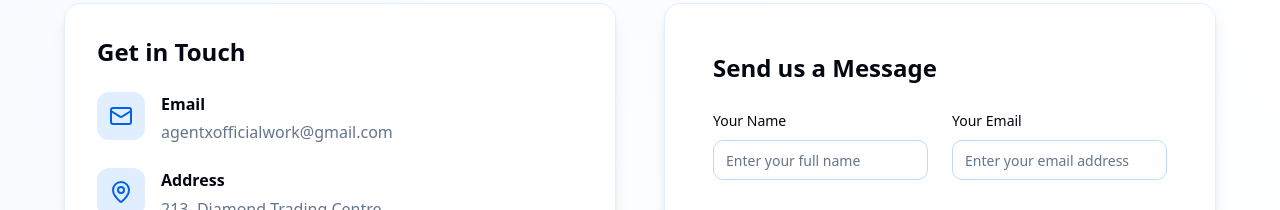
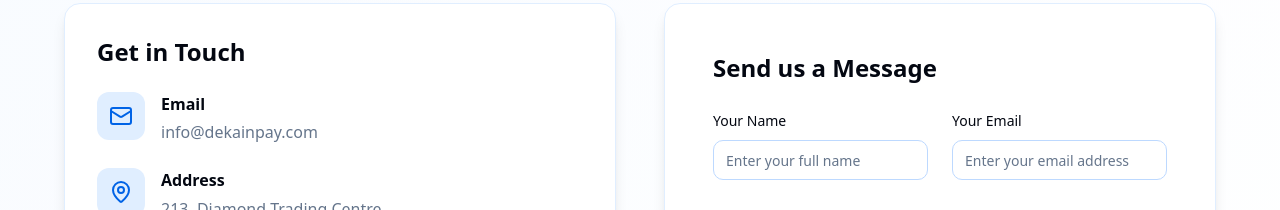
Before and after one commit to samPr01/DekainPay, a React (Vite) app: page / in a window 1280 px wide. Shown: the part 4900-5110 px from the top of the page. Built offline with nearby package versions, Linux system fonts and the light colour scheme.

Commit message:
Change email in contact section on Index page
cgen-7f8a248946554354afddb719f400eded

```diff
--- a/client/pages/Index.tsx
+++ b/client/pages/Index.tsx
@@ -631,7 +631,7 @@ export default function Index() {
                           Email
                         </h4>
                         <p className="text-brand-gray break-all">
-                          agentxofficialwork@gmail.com
+                          info@dekainpay.com
                         </p>
                       </div>
                     </div>
```
